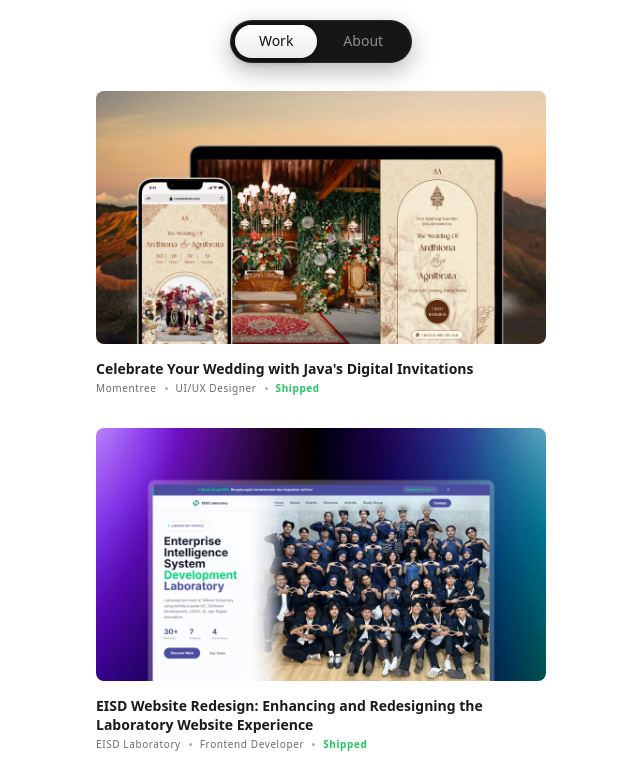
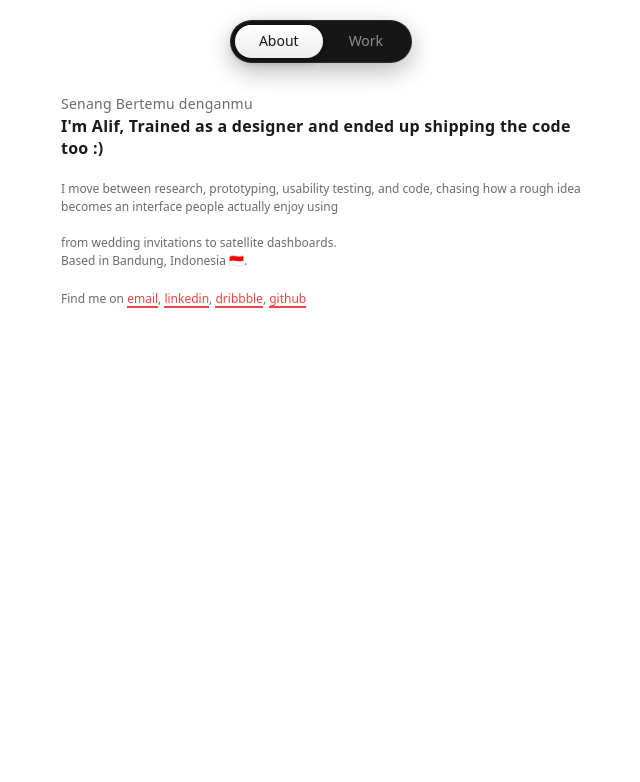
Before and after one commit to Alifmslm/portfolio-alif, a Next.js app: page / in a window 1280 px wide. Shown: the top 782 px of the page, without its empty margins (319-959 px from the left). Built offline with nearby package versions, Linux system fonts and the light colour scheme; a web font is replaced by a local one.

Commit message:
reorder view toggle to About first

```diff
--- a/src/components/PortfolioView.tsx
+++ b/src/components/PortfolioView.tsx
@@ -14,7 +14,7 @@ interface PortfolioViewProps {
 }
 
 export default function PortfolioView({ profile, projects }: PortfolioViewProps) {
-  const [view, setView] = useState<ViewId>("work");
+  const [view, setView] = useState<ViewId>("about");
   const [atBottom, setAtBottom] = useState(false);
 
   const handleChange = (next: ViewId) => {
--- a/src/components/ViewToggle.tsx
+++ b/src/components/ViewToggle.tsx
@@ -6,8 +6,8 @@ import styles from "./ViewToggle.module.css";
 export type ViewId = "work" | "about";
 
 const SEGMENTS: { id: ViewId; label: string }[] = [
+  { id: "about", label: "About" },
   { id: "work", label: "Work" },
-  { id: "about", label: "About" },
 ];
 
 interface ViewToggleProps {
```
